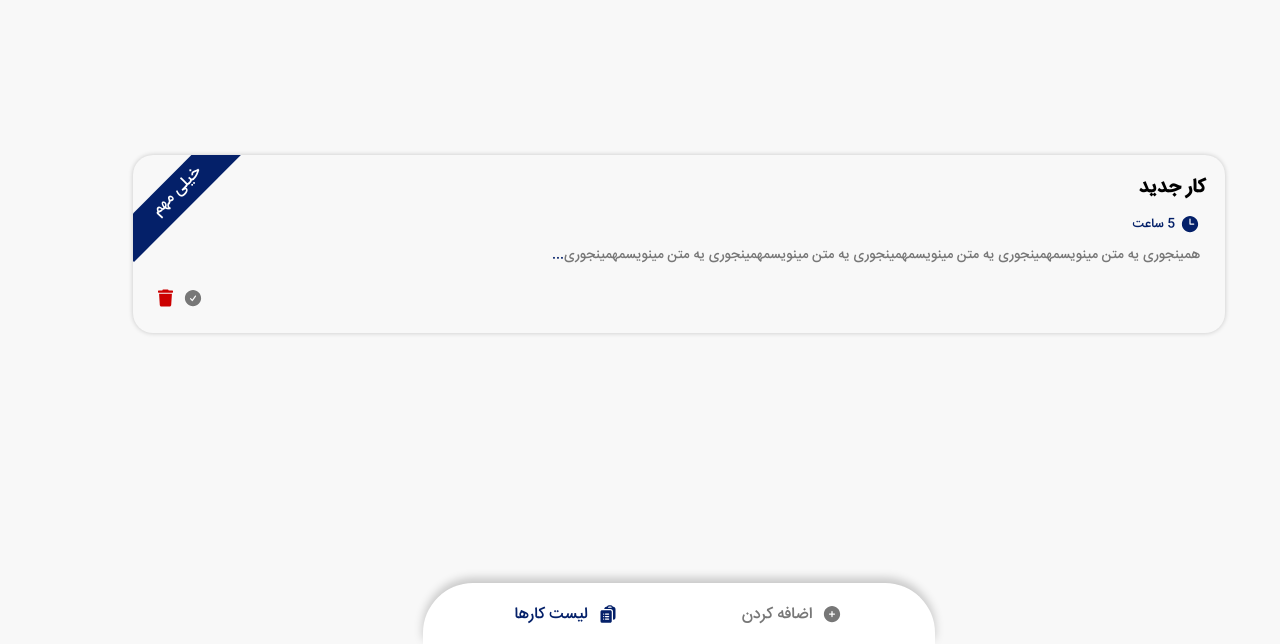
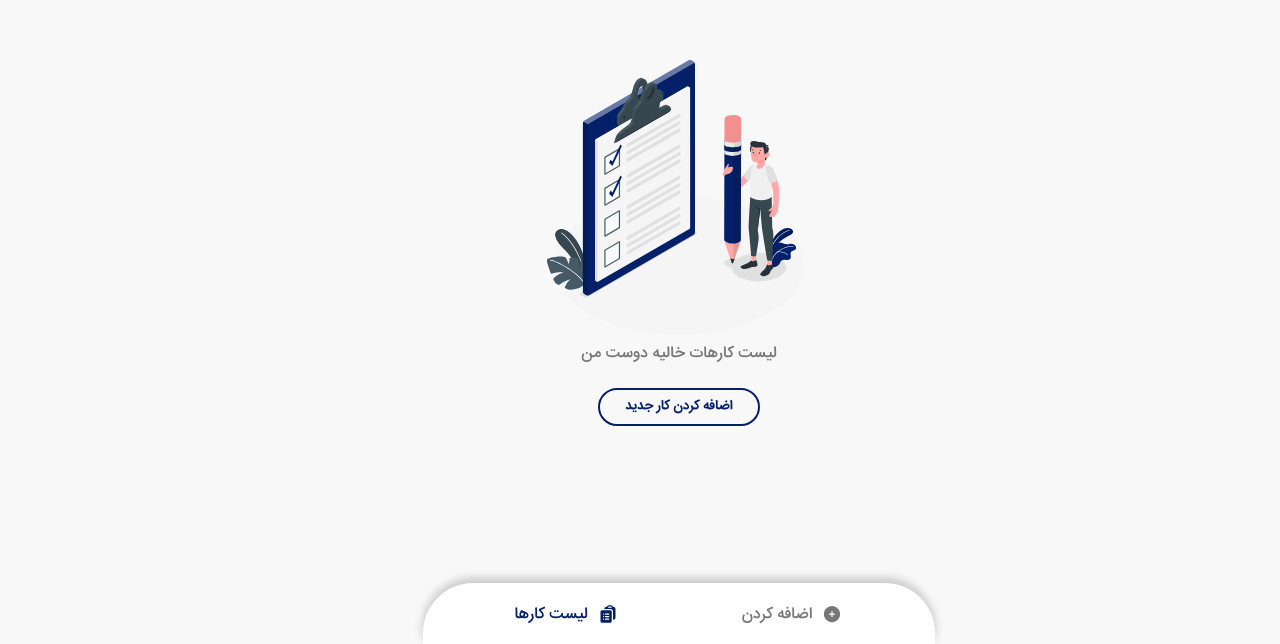
Before and after one commit to mohammad-zolghadr/Faradars-TodoList, a React (Create React App) app: page /list-of-todos in a window 1280 px wide. Shown: the part 156-800 px from the top of the page. Built offline with nearby package versions, Linux system fonts and the light colour scheme.

Commit message:
S04E03-03

```diff
--- a/src/components/Work.js
+++ b/src/components/Work.js
@@ -8,12 +8,20 @@ import IconCheckOn from "../assets/images/check-on.svg";
 import IconCheckOff from "../assets/images/check-off.svg";
 import IconTrash from "../assets/images/trash.svg";
 
+// Redux
+import { removeWork, doneWork, undoneWork } from "../redux/reduxAction";
+import { useDispatch, useSelector } from "react-redux";
+
 const Work = (props) => {
   const { id, title, desc, priority, time, isDone } = props.data;
   const [descControl, setDescControl] = useState({
     desc: "",
     showPoints: true,
   });
+  const [isDoneState, setIsDoneState] = useState(isDone);
+
+  const dispatch = useDispatch();
+  const reduxData = useSelector((state) => state.workAddReducer);
 
   useEffect(() => {
     setDescControl({ desc: desc.substring(0, 100), showPoints: true });
@@ -35,7 +43,7 @@ const Work = (props) => {
   return (
     <div
       className={
-        isDone
+        isDoneState
           ? `${style.wliContainer} ${style.wliDone}`
           : `${style.wliContainer}`
       }
@@ -56,8 +64,22 @@ const Work = (props) => {
         </span>
       </p>
       <div className={style.wliIcons}>
-        <img src={IconCheckOff} />
-        <img src={IconTrash} className={style.wliTrash} />
+        <img
+          onClick={() => {
+            isDoneState
+              ? dispatch(undoneWork(props.data))
+              : dispatch(doneWork(props.data));
+            setIsDoneState(
+              reduxData.workList.find((item) => item.id === id).isDone
+            );
+          }}
+          src={IconCheckOff}
+        />
+        <img
+          onClick={() => dispatch(removeWork(props.data))}
+          src={IconTrash}
+          className={style.wliTrash}
+        />
       </div>
     </div>
   );
--- a/src/redux/reduxReducer.js
+++ b/src/redux/reduxReducer.js
@@ -1,14 +1,5 @@
 const initState = {
-  workList: [
-    {
-      id: 1,
-      title: "کار جدید",
-      desc: "همینجوری یه متن مینویسمهمینجوری یه متن مینویسمهمینجوری یه متن مینویسمهمینجوری یه متن مینویسمهمینجوری یه متن مینویسمهمینجوری یه متن مینویسم",
-      priority: "high",
-      time: 5,
-      isDone: false,
-    },
-  ],
+  workList: [],
 };
 
 const reduxReducer = (state = initState, action) => {
```
